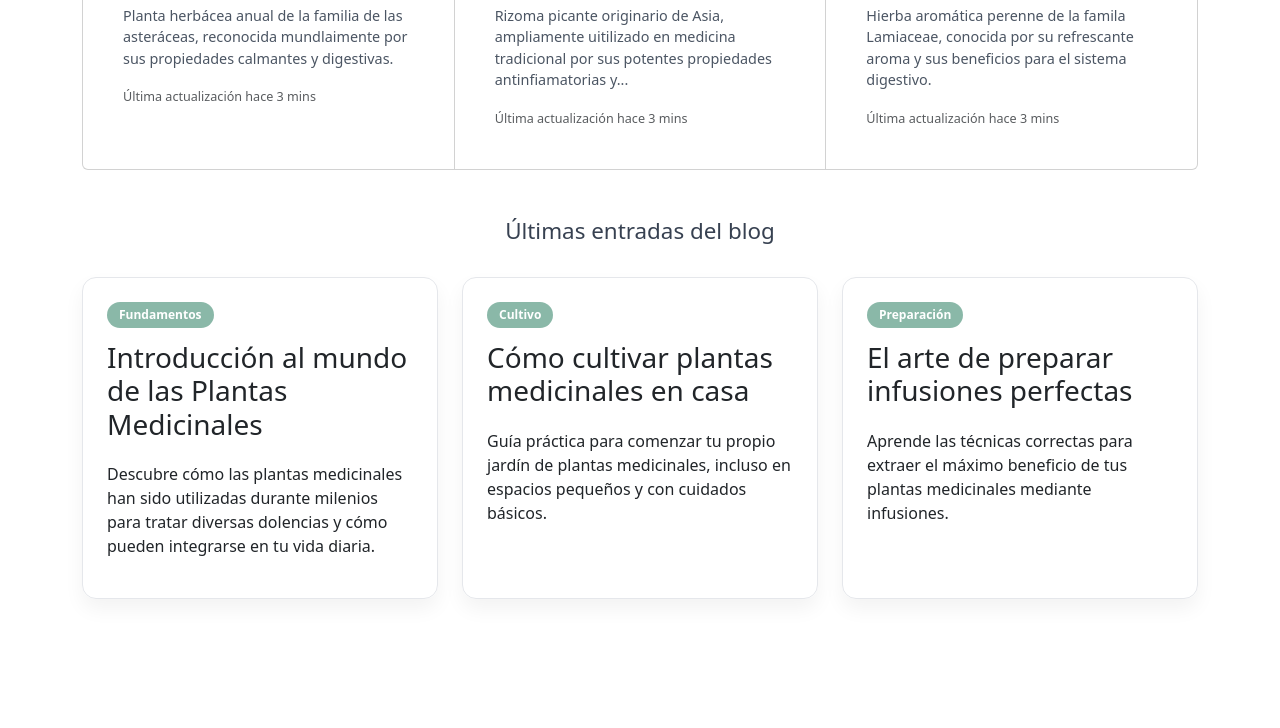
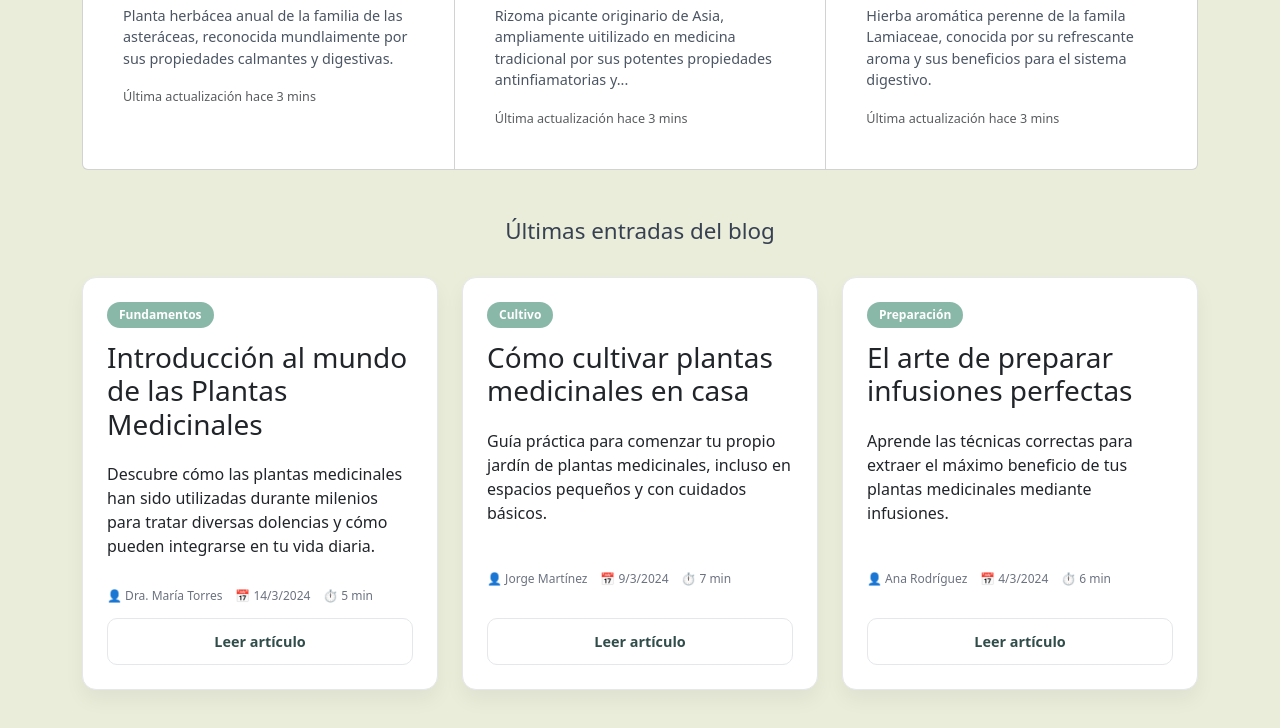
Before and after one commit to ricardomillan13/plantas_medicinales, a plain HTML site: page index.html in a window 1280 px wide. Shown: the part 1505-2233 px from the top of the page. Before the commit the page ends 2152 px from the top, so only its background shows below. Drawn offline with nearby package versions, Linux system fonts and the light colour scheme.

Commit message:
feat: Add article metadata and buttons for improved article presentation in Herbolario Natural

```diff
--- a/index.html
+++ b/index.html
@@ -146,6 +146,14 @@
                     Descubre cómo las plantas medicinales han sido utilizadas durante milenios
                     para tratar diversas dolencias y cómo pueden integrarse en tu vida diaria.
                 </p>
+
+                <div class="meta">
+                    <span>👤 Dra. María Torres</span>
+                    <span>📅 14/3/2024</span>
+                    <span>⏱ 5 min</span>
+                </div>
+
+                <a href="#" class="btn btn-article">Leer artículo</a>
             </article>
 
             <article class="article-card">
@@ -155,6 +163,14 @@
                     Guía práctica para comenzar tu propio jardín de plantas medicinales,
                     incluso en espacios pequeños y con cuidados básicos.
                 </p>
+
+                <div class="meta">
+                    <span>👤 Jorge Martínez</span>
+                    <span>📅 9/3/2024</span>
+                    <span>⏱ 7 min</span>
+                </div>
+
+                <a href="#" class="btn btn-article">Leer artículo</a>
             </article>
 
             <article class="article-card">
@@ -164,6 +180,13 @@
                     Aprende las técnicas correctas para extraer el máximo beneficio
                     de tus plantas medicinales mediante infusiones.
                 </p>
+                <div class="meta">
+                    <span>👤 Ana Rodríguez</span>
+                    <span>📅 4/3/2024</span>
+                    <span>⏱ 6 min</span>
+                </div>
+
+                <a href="#" class="btn btn-article">Leer artículo</a>
             </article>
 
         </div>
--- a/styles.css
+++ b/styles.css
@@ -3,10 +3,10 @@
     --color-de-encabezados: #314d4a;
     --color-de-texto: #54787d;
     --color-iconos-advertencia: #ebe68d;
-    --color-de-fondo: #b7c181;
+    --color-de-fondo: #b7c18149;
 }
 
-body {
+.mb-5 {
     background-color: var(--color-de-fondo);
 }
 
@@ -73,6 +73,31 @@ body {
   background: #f0f3ef;
 }
 
+.btn-warning {
+    position: -webkit-sticky;
+    position: fixed;
+    bottom: 20px;
+    z-index: 100;
+}
+
+/* Botón articulo*/
+.btn-article {
+    margin-top: 0.5rem;
+    text-align: center;
+    text-decoration: none;
+    padding: 0.6rem;
+    border-radius: 8px;
+    font-size: 0.85rem;
+    font-weight: 600;
+    color: #065f46;
+    background-color: #ecfdf5;
+    transition: background-color 0.2s ease;
+}
+
+.btn-article:hover {
+    background-color: #d1fae5;
+}
+
 /* AVISO */
 .alert {
   max-width: 900px;
@@ -128,6 +153,29 @@ body {
     display: flex;
     flex-direction: column;
     gap: 0.8rem;
+    background-color: white;
+}
+
+.article-card .btn-article {
+    margin-top: auto;          /* más separación */
+    padding: 0.75rem 1rem;
+    width: 100%;
+    text-align: center;
+    font-size: 0.9rem;
+    font-weight: 600;
+    color: #314d4a;
+    border: 1px solid #e5e7eb;   /* borde visible */
+    border-radius: 10px;
+    transition: all 0.2s ease;
+}
+
+.article-card .btn:hover {
+    background-color: #ecfdf5;
+    border-color: var(--color-de-botones-iconos);
+}
+
+.article-card .meta {
+    margin-top: auto;
 }
 
 .plants img {
@@ -147,6 +195,15 @@ body {
     flex-grow: 1;
 }
 
+/* Meta información */
+.meta {
+    display: flex;
+    flex-wrap: wrap;
+    gap: 0.8rem;
+    font-size: 0.75rem;
+    color: #6b7280;
+}
+
 /* Etiqueta */
 .tag{
     align-self: flex-start;
@@ -155,10 +212,3 @@ body {
     font-size: 0.75rem;
     font-weight: 600;
 }
-
-.btn-warning {
-    position: -webkit-sticky;
-    position: fixed;
-    bottom: 20px;
-    z-index: 100;
-}
```
